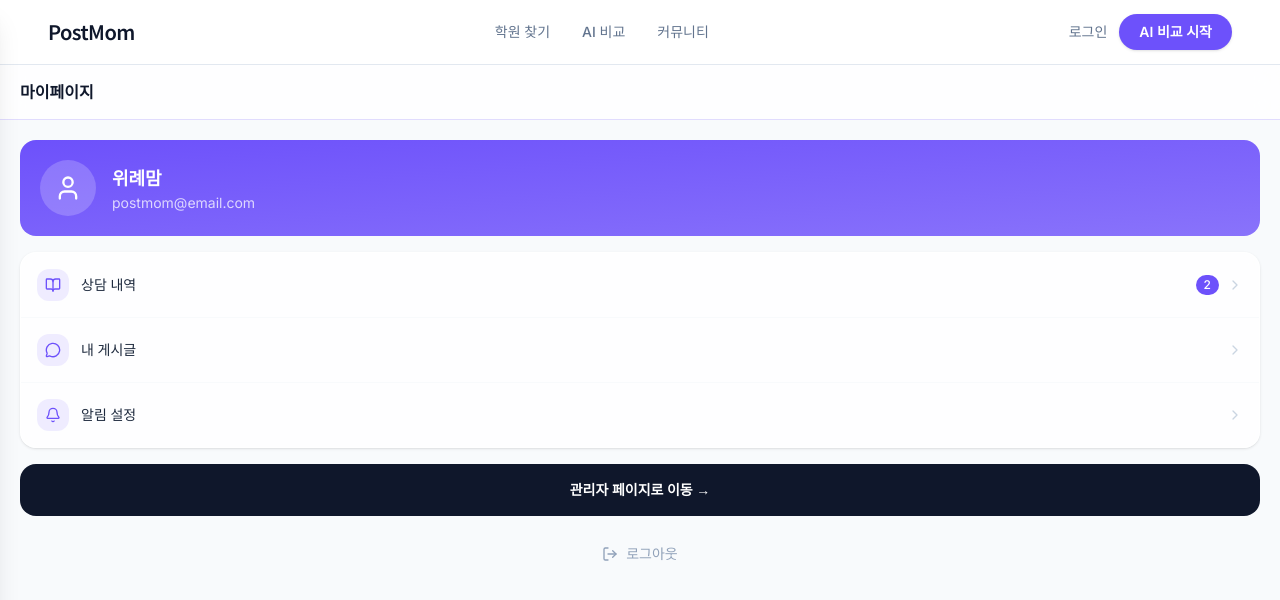
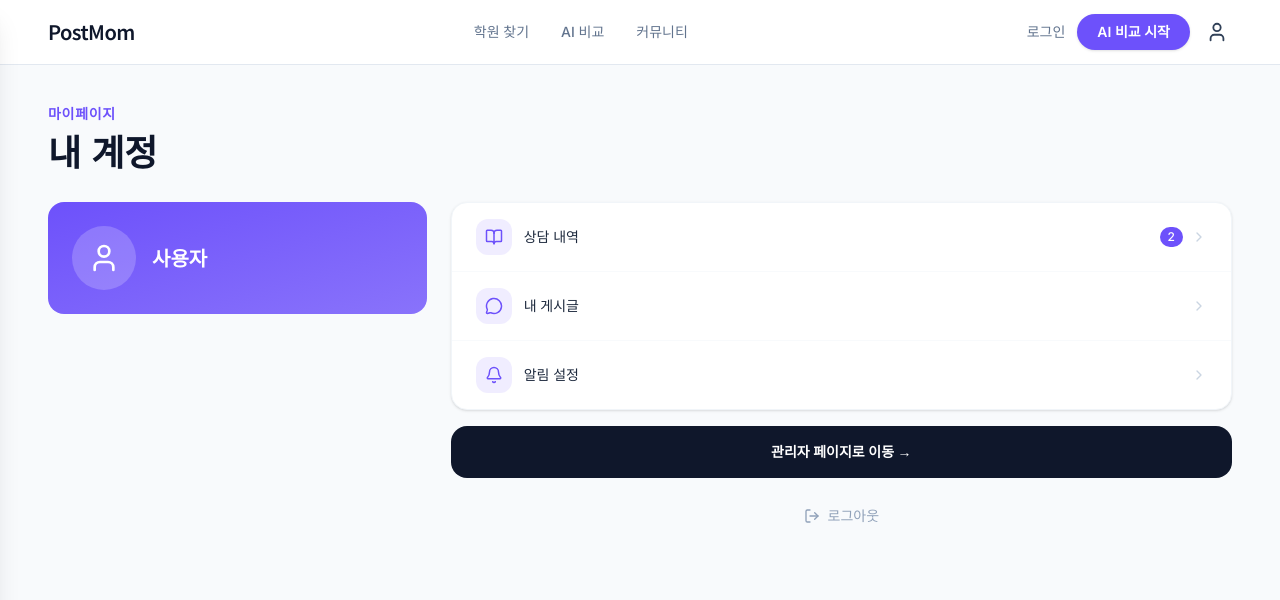
Before and after one commit to hongsuin/PostMom, a React (Vite) app: page /mypage in a window 1280 px wide. Shown: the top 600 px of the page. Built offline with nearby package versions, Linux system fonts and the light colour scheme; no server answers.

Commit message:
마이페이지 화면크기 수정

```diff
--- a/src/layouts/SiteHeader.tsx
+++ b/src/layouts/SiteHeader.tsx
@@ -61,14 +61,7 @@ export default function SiteHeader() {
 
           {/* Right */}
           <div className="flex items-center gap-3">
-            {session ? (
-              <button
-                onClick={() => void handleLogout()}
-                className="hidden text-sm font-medium text-slate-500 transition-colors hover:text-slate-900 lg:block"
-              >
-                로그아웃
-              </button>
-            ) : (
+            {!session && (
               <Link
                 to="/login"
                 className="hidden text-sm font-medium text-slate-500 transition-colors hover:text-slate-900 lg:block"
@@ -83,10 +76,10 @@ export default function SiteHeader() {
               AI 비교 시작
             </Link>
 
-            {/* MyPage / Login icon (mobile) */}
+            {/* MyPage / Login icon */}
             <Link
               to={session ? '/mypage' : '/login'}
-              className="flex items-center justify-center p-1 text-slate-700 lg:hidden"
+              className="flex items-center justify-center p-1 text-slate-700 transition-colors hover:text-slate-900"
               aria-label={session ? '마이페이지' : '로그인'}
             >
               <User size={22} />
@@ -164,14 +157,7 @@ export default function SiteHeader() {
         </nav>
 
         <div className="absolute bottom-0 left-0 right-0 border-t border-slate-100 px-4 py-5">
-          {session ? (
-            <button
-              onClick={() => { setDrawerOpen(false); void handleLogout(); }}
-              className="block w-full rounded-lg border border-slate-200 py-2.5 text-center text-sm font-medium text-slate-600 hover:bg-slate-50"
-            >
-              로그아웃
-            </button>
-          ) : (
+          {!session && (
             <Link
               to="/login"
               onClick={() => setDrawerOpen(false)}
--- a/src/pages/Home.tsx
+++ b/src/pages/Home.tsx
@@ -203,14 +203,7 @@ export default function Home() {
 
           {/* Auth + CTA */}
           <div className="flex items-center gap-3">
-            {session ? (
-              <button
-                onClick={() => void handleLogout()}
-                className="hidden text-sm font-medium text-white/70 transition-colors hover:text-white lg:block"
-              >
-                로그아웃
-              </button>
-            ) : (
+            {!session && (
               <Link
                 to="/login"
                 className="hidden text-sm font-medium text-white/70 transition-colors hover:text-white lg:block"
@@ -219,10 +212,10 @@ export default function Home() {
               </Link>
             )}
 
-            {/* MyPage / Login icon (mobile) */}
+            {/* MyPage / Login icon */}
             <Link
               to={session ? '/mypage' : '/login'}
-              className="flex items-center justify-center p-1 text-white lg:hidden"
+              className="flex items-center justify-center p-1 text-white transition-colors hover:text-white/70"
               aria-label={session ? '마이페이지' : '로그인'}
             >
               <User size={22} />
@@ -290,14 +283,7 @@ export default function Home() {
         </nav>
 
         <div className="absolute bottom-0 left-0 right-0 border-t border-slate-100 px-4 py-5">
-          {session ? (
-            <button
-              onClick={() => { setDrawerOpen(false); void handleLogout(); }}
-              className="block w-full rounded-lg border border-slate-200 py-2.5 text-center text-sm font-medium text-slate-600 hover:bg-slate-50"
-            >
-              로그아웃
-            </button>
-          ) : (
+          {!session && (
             <Link
               to="/login"
               onClick={() => setDrawerOpen(false)}
--- a/src/pages/MyPage.tsx
+++ b/src/pages/MyPage.tsx
@@ -1,42 +1,79 @@
-import { Link } from 'react-router-dom';
+import { useEffect, useState } from 'react';
+import { Link, useNavigate } from 'react-router-dom';
 import { User, ChevronRight, BookOpen, MessageCircle, LogOut, Bell } from 'lucide-react';
-import Header from '../layouts/Header';
+import { getSupabaseBrowserClient } from '../lib/supabase';
+import type { Session } from '@supabase/supabase-js';
 
 export default function MyPage() {
+  const navigate = useNavigate();
+  const [session, setSession] = useState<Session | null>(null);
+
+  useEffect(() => {
+    const supabase = getSupabaseBrowserClient();
+    supabase.auth.getSession().then(({ data }) => setSession(data.session));
+    const { data: { subscription } } = supabase.auth.onAuthStateChange((_e, s) => setSession(s));
+    return () => subscription.unsubscribe();
+  }, []);
+
+  const handleLogout = async () => {
+    const supabase = getSupabaseBrowserClient();
+    await supabase.auth.signOut();
+    navigate('/');
+  };
+
   const menuItems = [
     { icon: BookOpen, label: '상담 내역', badge: '2' },
     { icon: MessageCircle, label: '내 게시글', badge: '' },
     { icon: Bell, label: '알림 설정', badge: '' },
   ];
 
+  const displayName =
+    session?.user?.user_metadata?.full_name ??
+    session?.user?.user_metadata?.name ??
+    '사용자';
+  const email = session?.user?.email ?? '';
+
   return (
-    <div className="min-h-screen">
-      <Header title="마이페이지" />
+    <div className="min-h-screen bg-slate-50">
+      <div className="mx-auto max-w-[1400px] px-8 py-10 xl:px-12">
 
-      <div className="px-5 pt-5 pb-8 space-y-4">
+        {/* 페이지 타이틀 */}
+        <div className="mb-8">
+          <p className="mb-1.5 text-sm font-semibold uppercase tracking-wider text-primary">
+            마이페이지
+          </p>
+          <h1 className="font-lora text-3xl font-semibold text-slate-900 xl:text-4xl">
+            내 계정
+          </h1>
+        </div>
+
+        <div className="grid gap-6 lg:grid-cols-3">
           {/* 프로필 카드 */}
-        <div className="bg-gradient-to-br from-primary to-primary/80 rounded-2xl p-5 text-white">
+          <div className="lg:col-span-1">
+            <div className="bg-gradient-to-br from-primary to-primary/80 rounded-2xl p-6 text-white">
               <div className="flex items-center gap-4">
-            <div className="w-14 h-14 bg-white/20 rounded-full flex items-center justify-center shrink-0">
-              <User size={28} className="text-white" />
+                <div className="w-16 h-16 bg-white/20 rounded-full flex items-center justify-center shrink-0">
+                  <User size={32} className="text-white" />
                 </div>
                 <div>
-              <p className="font-lora font-semibold text-lg">위례맘</p>
-              <p className="text-sm opacity-75 mt-0.5">postmom@email.com</p>
+                  <p className="font-lora font-semibold text-xl">{displayName}</p>
+                  {email && <p className="text-sm opacity-75 mt-0.5">{email}</p>}
+                </div>
               </div>
             </div>
           </div>
 
           {/* 메뉴 */}
-        <div className="bg-white/80 backdrop-blur-sm rounded-2xl shadow-sm border border-white/60 overflow-hidden">
+          <div className="lg:col-span-2 space-y-4">
+            <div className="bg-white rounded-2xl shadow-sm border border-slate-100 overflow-hidden">
               {menuItems.map(({ icon: Icon, label, badge }) => (
                 <button
                   key={label}
-              className="w-full flex items-center justify-between px-4 py-4 border-b border-slate-50 last:border-0 hover:bg-primary/5 transition-colors"
+                  className="w-full flex items-center justify-between px-6 py-4 border-b border-slate-50 last:border-0 hover:bg-primary/5 transition-colors"
                 >
                   <div className="flex items-center gap-3">
-                <div className="w-8 h-8 bg-primary/10 rounded-xl flex items-center justify-center">
-                  <Icon size={16} className="text-primary" />
+                    <div className="w-9 h-9 bg-primary/10 rounded-xl flex items-center justify-center">
+                      <Icon size={18} className="text-primary" />
                     </div>
                     <span className="text-sm font-medium text-slate-800">{label}</span>
                   </div>
@@ -52,14 +89,21 @@ export default function MyPage() {
 
             <Link
               to="/admin"
-          className="block bg-slate-900 text-white px-4 py-4 rounded-2xl text-sm font-semibold text-center hover:bg-slate-800 transition-colors"
+              className="block bg-slate-900 text-white px-6 py-4 rounded-2xl text-sm font-semibold text-center hover:bg-slate-800 transition-colors"
             >
               관리자 페이지로 이동 →
             </Link>
 
-        <button className="w-full flex items-center justify-center gap-2 text-slate-400 text-sm py-3 hover:text-slate-600 transition-colors">
-          <LogOut size={16} />로그아웃
+            <button
+              onClick={() => void handleLogout()}
+              className="w-full flex items-center justify-center gap-2 text-slate-400 text-sm py-3 hover:text-slate-600 transition-colors"
+            >
+              <LogOut size={16} />
+              로그아웃
             </button>
+          </div>
+        </div>
+
       </div>
     </div>
   );
```
Lines whose indentation alone changed are shown as unchanged.
